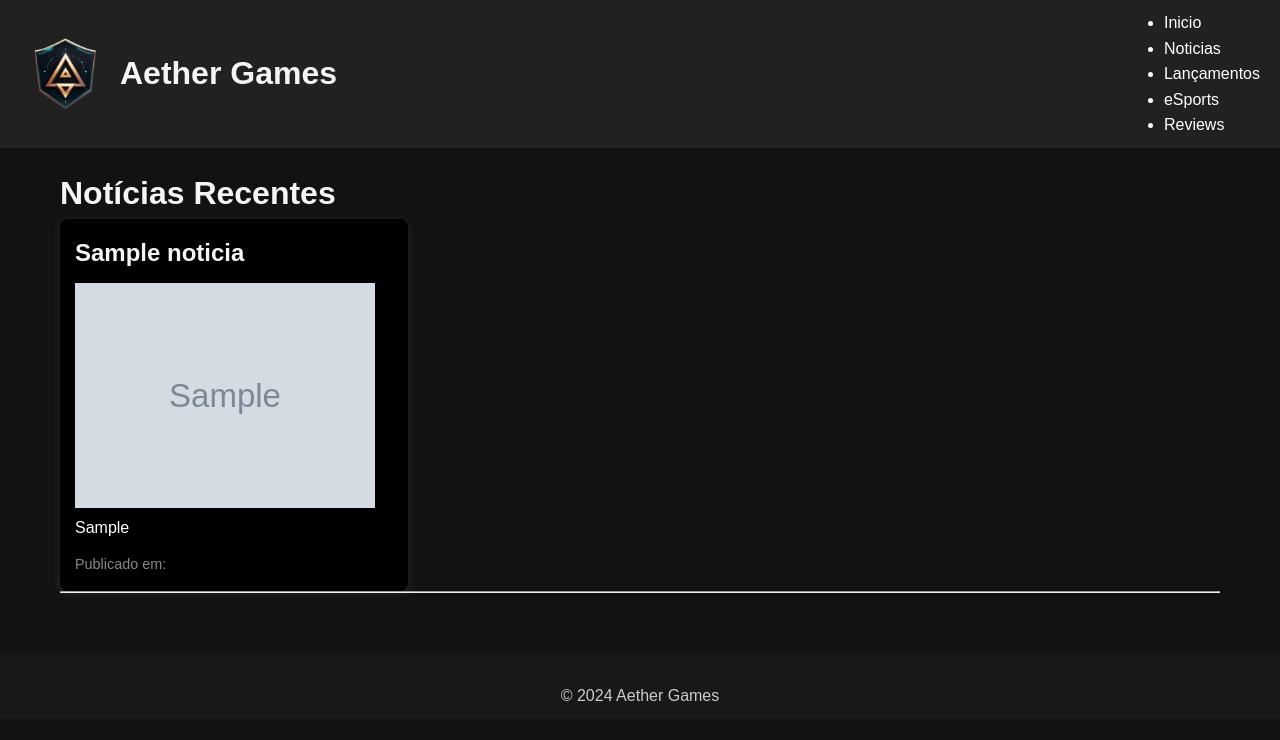
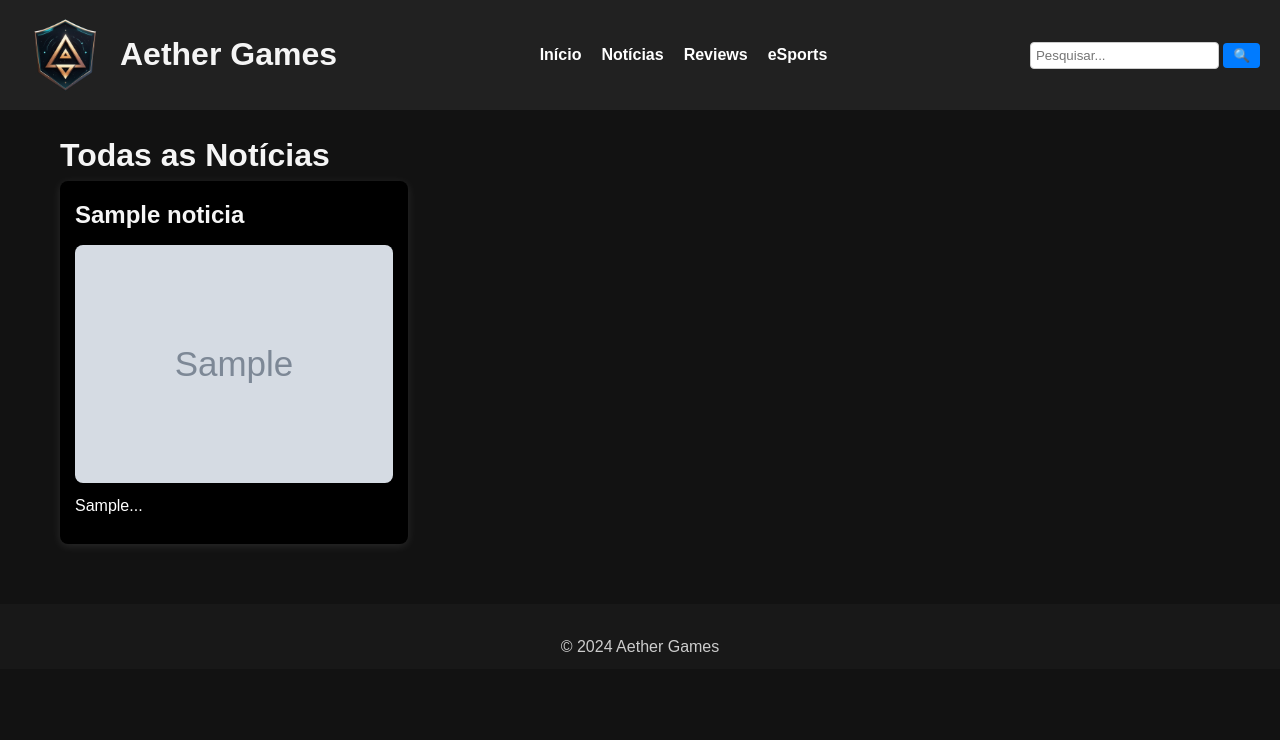
Before and after one commit to Kayo-Elias/Aether_Games-php, a PHP site: page /noticias.php in a window 1280 px wide. Shown: the top 740 px of the page. Run offline with PHP 8.4, Linux system fonts and the light colour scheme; tables that the repository leaves empty or names only in its code hold one stand-in row (values such as "Sample post"); grey boxes marked "Sample" are stand-in pictures.

Commit message:
Update noticias.php

```diff
--- a/noticias.php
+++ b/noticias.php
@@ -1,6 +1,11 @@
 <?php
+include_once 'db.php';
+session_start();
 
-include 'db.php';
+// Verifica se a conexão foi estabelecida
+if (!isset($conexao)) {
+    die("Erro: Não foi possível conectar ao banco de dados.");
+}
 
 $sql = "SELECT id, titulo, conteudo, imagem, DATE_FORMAT(data, '%d/%m/%Y') AS data FROM noticias ORDER BY data DESC";
 $resultado = $conexao->query($sql);
@@ -14,45 +19,67 @@ $resultado = $conexao->query($sql);
     <link rel="stylesheet" href="css/style.css">
 </head>
 <body>
+
+    <!-- Cabeçalho -->
     <header>
+        <div class="header-left">
             <div class="logo-container">
                 <img src="img/Aether.png" alt="Logo do site" class="logo">
                 <h1>Aether Games</h1>
             </div>
-        <nav>
+        </div>
+
+        <div class="header-center">
+            <nav class="main-nav">
                 <ul>
-                <li><a href="index.php">Inicio</a></li>
-                <li><a href="noticias.php">Noticias</a></li>
-                <li><a href="lancamentos.php">Lançamentos</a></li>
+                    <li><a href="index.php">Início</a></li>
+                    <li><a href="noticias.php" class="ativo">Notícias</a></li>
+                    <li><a href="reviews.php">Reviews</a></li>
                     <li><a href="esports.php">eSports</a></li>
-                <li><a href="reviews.php">Reviews</a></li>
                 </ul>
             </nav>
+        </div>
+
+        <div class="header-right">
+            <!-- Barra de Pesquisa -->
+            <form action="pesquisa.php" method="GET" class="pesquisa-form">
+                <input type="text" name="query" placeholder="Pesquisar...">
+                <button type="submit">🔍</button>
+            </form>
+        </div>
     </header>
+
+    <!-- Conteúdo Principal -->
     <main>
-        <h1>Notícias Recentes</h1>
-        <?php if ($resultado->num_rows > 0): ?>
+        <h1>Todas as Notícias</h1>
+
         <div class="noticias-lista">
-                <?php while ($noticia = $resultado->fetch_assoc()): ?>
+        <?php
+        if ($resultado->num_rows > 0):
+            while ($noticia = $resultado->fetch_assoc()):
+        ?>
             <article>
-                        <h2><?php echo htmlspecialchars($noticia['titulo']); ?></h2>
-
+                <h2><a href="noticia_completa.php?id=<?php echo $noticia['id']; ?>"><?php echo htmlspecialchars($noticia['titulo']); ?></a></h2>
                 <?php if (!empty($noticia['imagem'])): ?>
-                            <img src="<?php echo htmlspecialchars($noticia['imagem']); ?>" alt="Imagem da notícia" style="width: 100%; max-width: 300px;">
+                    <a href="noticia_completa.php?id=<?php echo $noticia['id']; ?>">
+                        <img src="<?php echo htmlspecialchars($noticia['imagem']); ?>" alt="Imagem da notícia" class="noticia-img">
+                    </a>
                 <?php endif; ?>
-
-                        <p><?php echo nl2br(htmlspecialchars($noticia['conteudo'])); ?></p>
-                        <small>Publicado em: <?php echo $noticia['data']; ?></small>
+                <p><?php echo nl2br(htmlspecialchars(substr($noticia['conteudo'], 0, 150))); ?>...</p>
             </article>
-                    <hr>
-                <?php endwhile; ?>
-            </div>
-        <?php else: ?>
+        <?php
+            endwhile;
+        else:
+        ?>
             <p>Nenhuma notícia encontrada.</p>
         <?php endif; ?>
+        </div>
     </main>
+
+    <!-- Rodapé -->
     <footer>
         <p>&copy; 2024 Aether Games</p>
     </footer>
+
 </body>
 </html>
```
Lines whose indentation alone changed are shown as unchanged.
